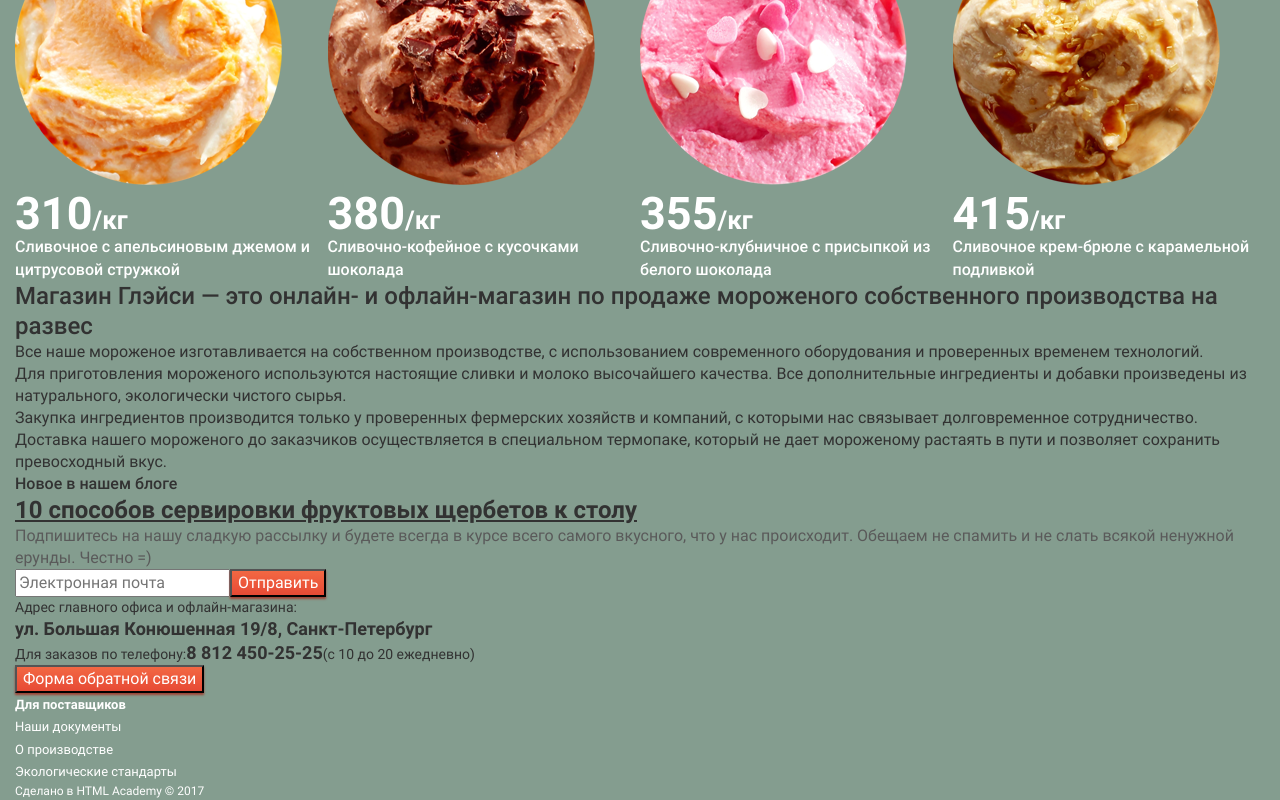
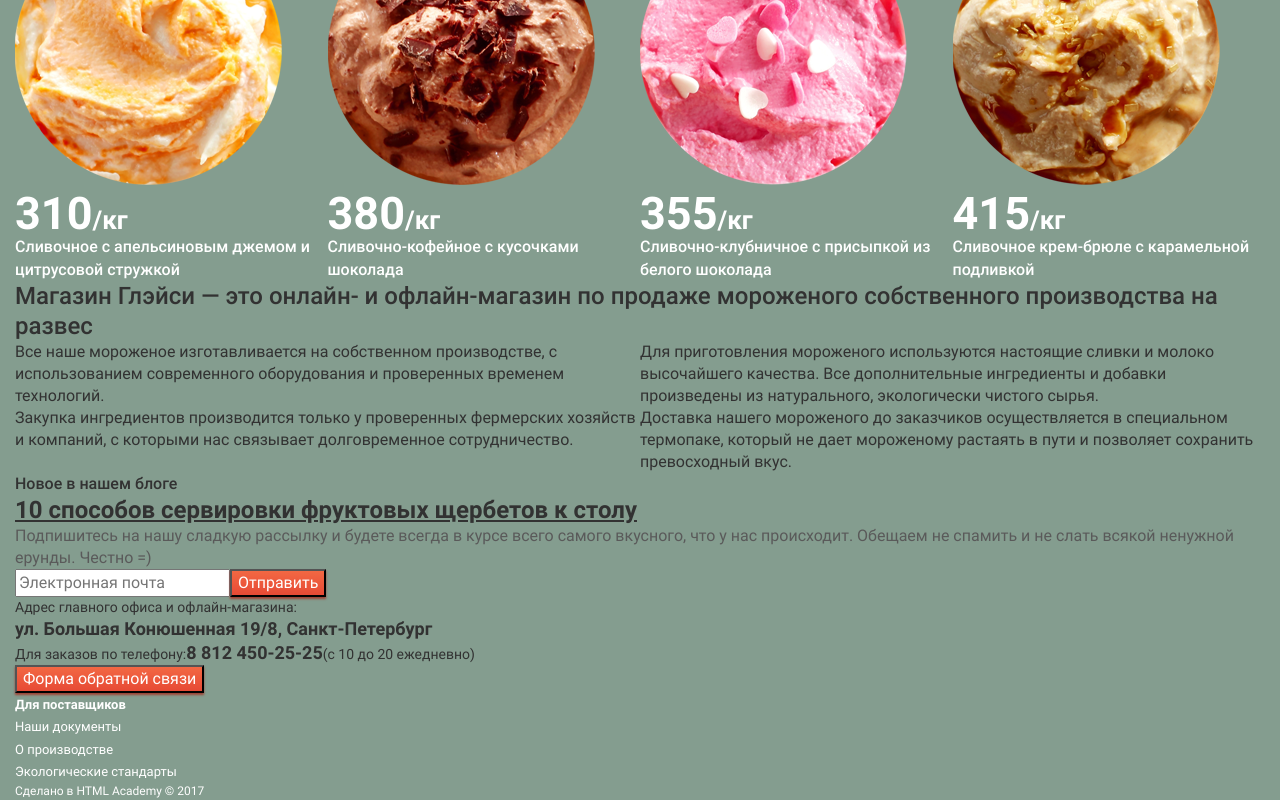
Before and after one commit to maximshigaev/gllacy, a React (Create React App) app: page / in a window 1280 px wide. Shown: the part 1363-2163 px from the top of the page. Built offline with nearby package versions, Linux system fonts and the light colour scheme.

Commit message:
add basic grid for the Advantages component

```diff
--- a/src/components/Advantages/Advantages.tsx
+++ b/src/components/Advantages/Advantages.tsx
@@ -15,9 +15,9 @@ export const Advantages: FC = () => (
     <p className="advantages__title">
       Магазин Глэйси — это онлайн- и офлайн-магазин по продаже мороженого собственного производства на развес
     </p>
-    <ul>
+    <ul className="advantages__list">
       {advantagesItems.map(({ id, text }) => (
-        <li key={id}>
+        <li className="advantages__item" key={id}>
           <AdvantagesItem text={text} />
         </li>
       ))}
--- a/src/components/Advantages/advantages.scss
+++ b/src/components/Advantages/advantages.scss
@@ -4,4 +4,13 @@
     font-weight: 500;
     line-height: 1.25;
   }
+
+  &__list {
+    display: flex;
+    flex-wrap: wrap;
+  }
+
+  &__item {
+    width: 50%;
+  }
 }
```
